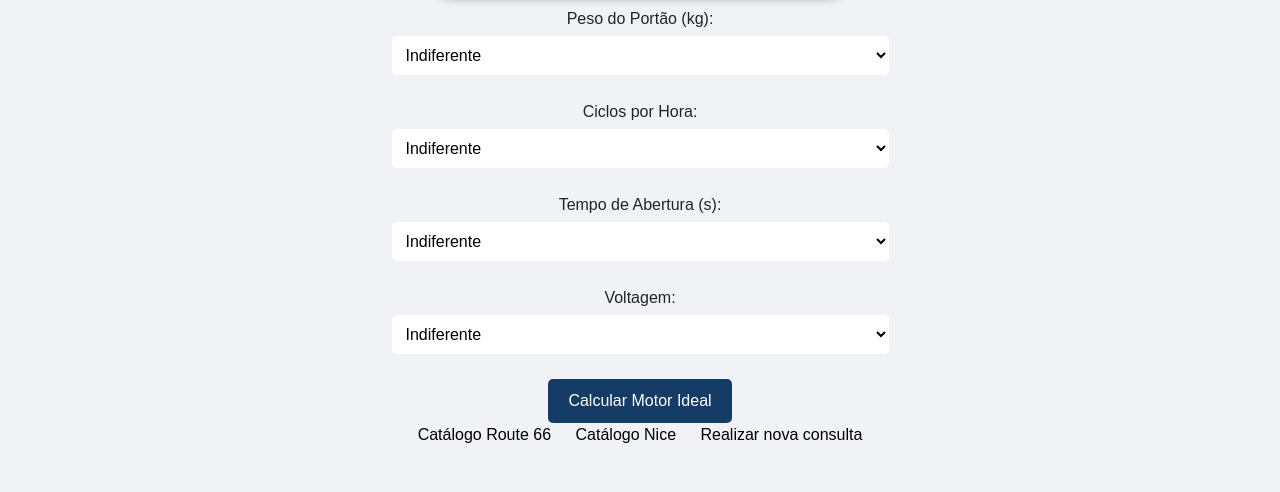
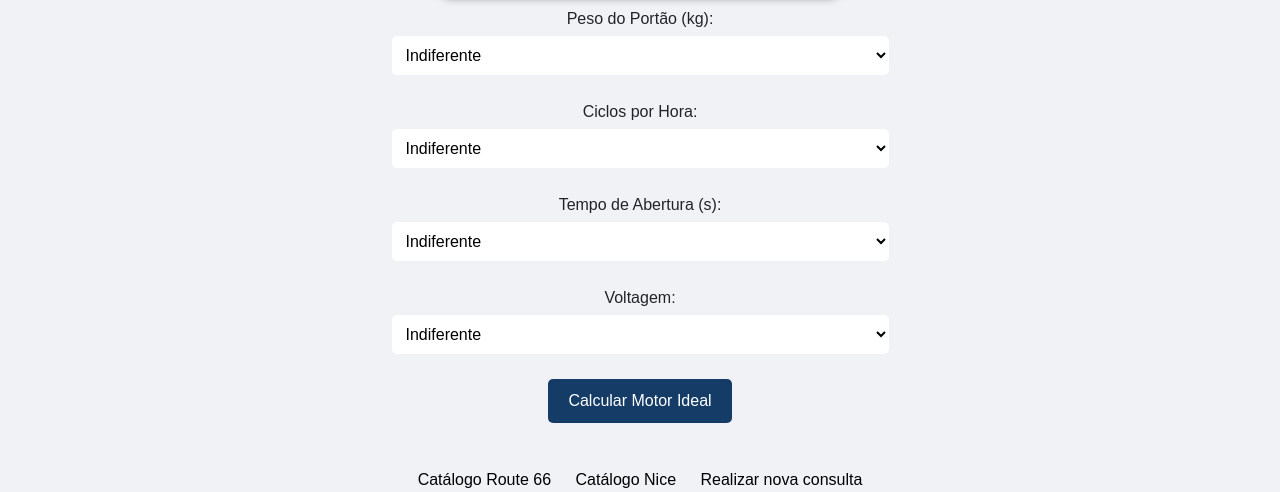
Before and after one commit to Civalski/Central-de-Ferramentas, a plain HTML site: page deslizante v2.0.html in a window 1280 px wide. Shown: the part 393-885 px from the top of the page. Before the commit the page ends 840 px from the top, so only its background shows below. Drawn offline with nearby package versions, Linux system fonts and the light colour scheme.

Commit message:
correção de css no footer

```diff
--- a/deslizante v2.0.html
+++ b/deslizante v2.0.html
@@ -119,7 +119,11 @@
         }
 
         .footer-content {
-            color: white
+            display: flex;
+            flex-direction: column;
+            align-items: center;
+            justify-content: center;
+            padding-top: 45px;
         }
         .header {
             width: 100%;
```
Also changed, not shown: pivotante v2.0.html (+0 -1 lines).
